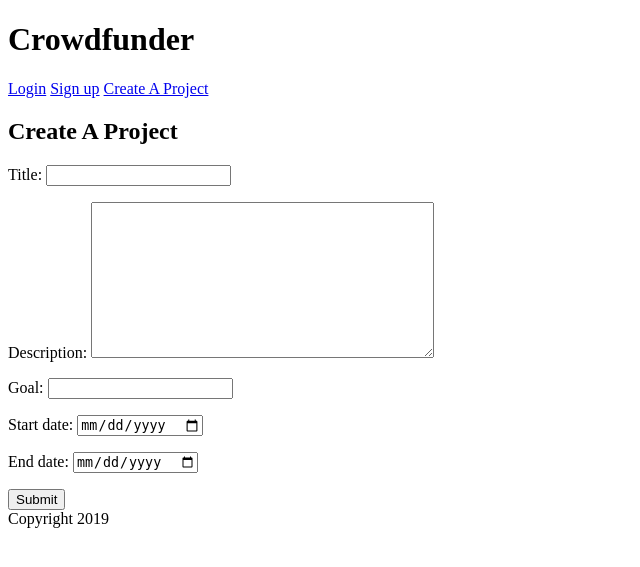
After one commit to cindychea/crowdfunder, a Django app: page /project/create in a window 1280 px wide. The commit adds this page. Shown: the top 567 px of the page, without its empty margins (0-640 px from the left). Run offline with Django 3.2, Linux system fonts and the light colour scheme.

Commit message:
created project form and display page

```diff
--- /dev/null
+++ b/crowdfunder/admin.py
@@ -0,0 +1,4 @@
+from django.contrib import admin
+from crowdfunder.models import Project
+
+admin.site.register(Project)
--- a/crowdfunder/forms.py
+++ b/crowdfunder/forms.py
@@ -0,0 +1,21 @@
+from django import forms
+from django.forms import ModelForm, DateInput
+from django.core import validators
+from django.core.validators import MinValueValidator
+import datetime as dt
+from datetime import datetime
+from crowdfunder.models import Project
+
+class ProjectForm(ModelForm):
+    title = forms.CharField(max_length=255)
+    description = forms.Textarea()
+    goal = forms.IntegerField(validators=[MinValueValidator(1, message='Goal must be a positive number')])
+    start_date = forms.DateField(widget=DateInput(attrs={'type': 'date', 'min': dt.date.today()}))
+    end_date = forms.DateField(widget=DateInput(attrs={'type': 'date', 'min': dt.date.today()}))
+
+    class Meta:
+        model = Project
+        fields = ['title', 'description', 'goal', 'start_date', 'end_date']
+
+    def clean(self):
+        goal = self.cleaned_data.get('goal')
--- a/crowdfunder/models.py
+++ b/crowdfunder/models.py
@@ -1,12 +1,13 @@
 from django.contrib.auth.models import User
 from django.db import models
+from datetime import date
 
 
 class Project(models.Model):
     title = models.CharField(max_length=255)
     description = models.TextField()
     goal = models.IntegerField()
-    start_date = models.DateField()
+    start_date = models.DateField(default=date.today)
     end_date = models.DateField()
     owner = models.ForeignKey(User, on_delete=models.CASCADE, related_name='owned_projects')
 
--- a/crowdfunder/templates/base.html
+++ b/crowdfunder/templates/base.html
@@ -12,6 +12,7 @@
         <a href="#">Login</a>
         <a href="#">Sign up</a>
         <!-- Search Bar go here -->
+        <a href="{% url 'create_project' %}">Create A Project</a>
     </header>
     {% block content %}
     {% endblock %}
--- /dev/null
+++ b/crowdfunder/templates/create_project.html
@@ -0,0 +1,11 @@
+{% extends 'base.html' %}
+{% block content %}
+
+<h2>Create A Project</h2>
+<form method='POST' action="{% url 'create_project' %}">
+    {% csrf_token %}
+    {{ project_form.as_p }}
+    <button type="submit">Submit</button>
+</form>
+
+{% endblock %}
--- a/crowdfunder/urls.py
+++ b/crowdfunder/urls.py
@@ -20,5 +20,7 @@ from crowdfunder import views
 urlpatterns = [
     path('', views.root),
     path('admin/', admin.site.urls),
-    path('home/', views.home_page, name='home')
+    path('home/', views.home_page, name='home'),
+    path('project/<int:id>', views.display_project, name='display_project'),
+    path('project/create', views.create_project, name='create_project')
 ]
--- a/crowdfunder/views.py
+++ b/crowdfunder/views.py
@@ -1,11 +1,12 @@
 from django.urls import path
 from django.http import HttpResponse, HttpResponseRedirect
-from django.shortcuts import render, redirect, get_object_or_404
+from django.shortcuts import render, reverse, redirect, get_object_or_404
 from django.contrib.auth import authenticate, login, logout
 from django.contrib.auth.forms import UserCreationForm
 from django.contrib.auth.decorators import login_required
 from datetime import date
 from crowdfunder.models import Project, Reward, Backing
+from crowdfunder.forms import ProjectForm
 
 
 def root(request):
@@ -13,4 +14,21 @@ def root(request):
 
 
 def home_page(request):
-    pass
+    projects = Project.objects.all()
+    return HttpResponse(render(request, 'index.html', {'projects': projects}))
+
+def display_project(request, id):
+    project = Project.objects.get(pk=id)
+    context = {'project': project}
+    return render(request, 'display_project.html', context)
+
+def create_project(request):
+    project_form = ProjectForm()
+    if request == 'POST':
+        form = ProjectForm(request.POST)
+        if form.is_valid():
+            project = form.save()
+            return redirect(reverse('display_project'))
+    else:
+        context = {'project_form': project_form, 'title': 'Create A Project'}
+    return render(request, 'create_project.html', context)
```
Also changed, not shown: crowdfunder/templates/display_project.html (added, +9 -0 lines), crowdfunder/templates/index.html (added, +14 -0 lines), crowdfunder/migrations/0002_auto_20190607_0444.py (added), db.sqlite3.
